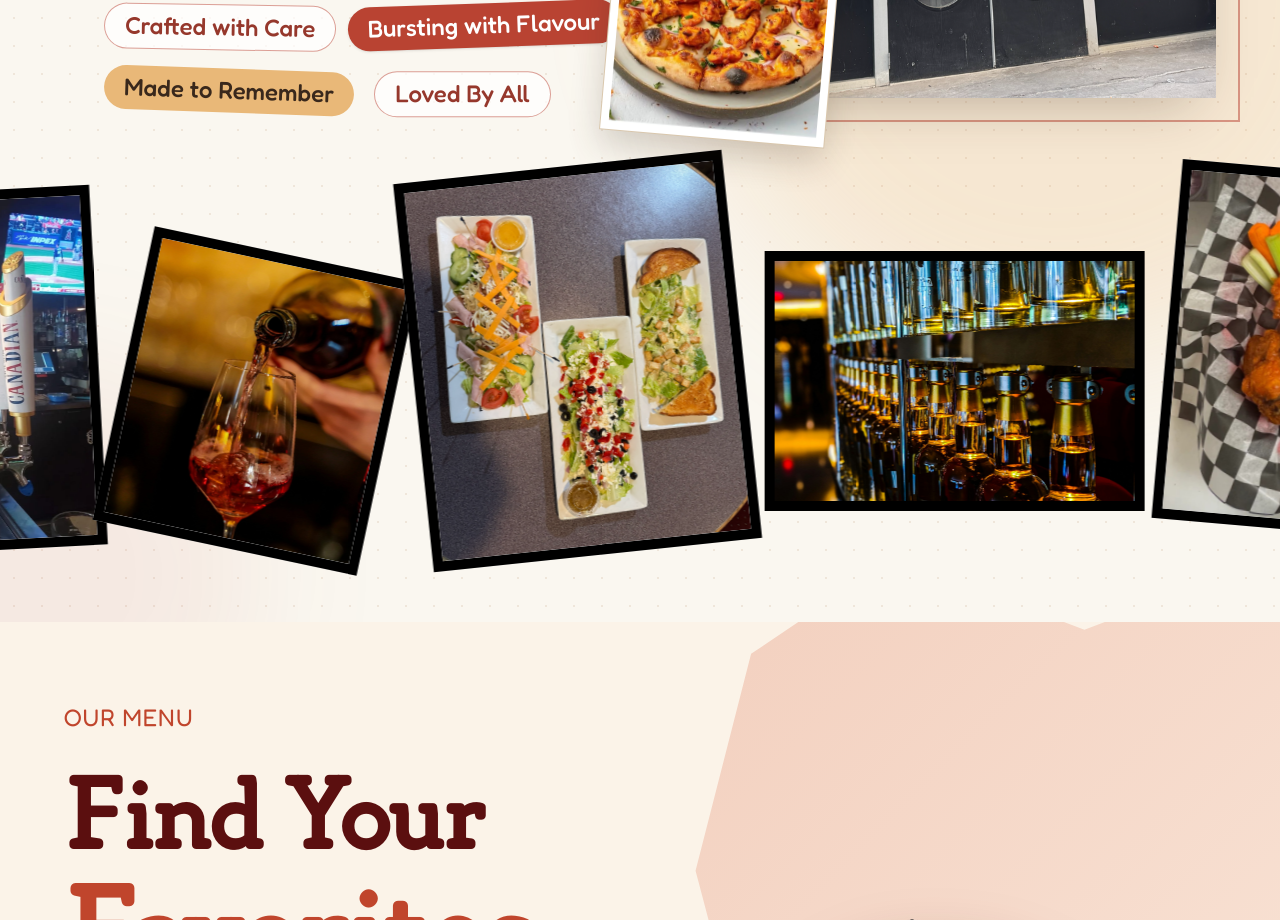
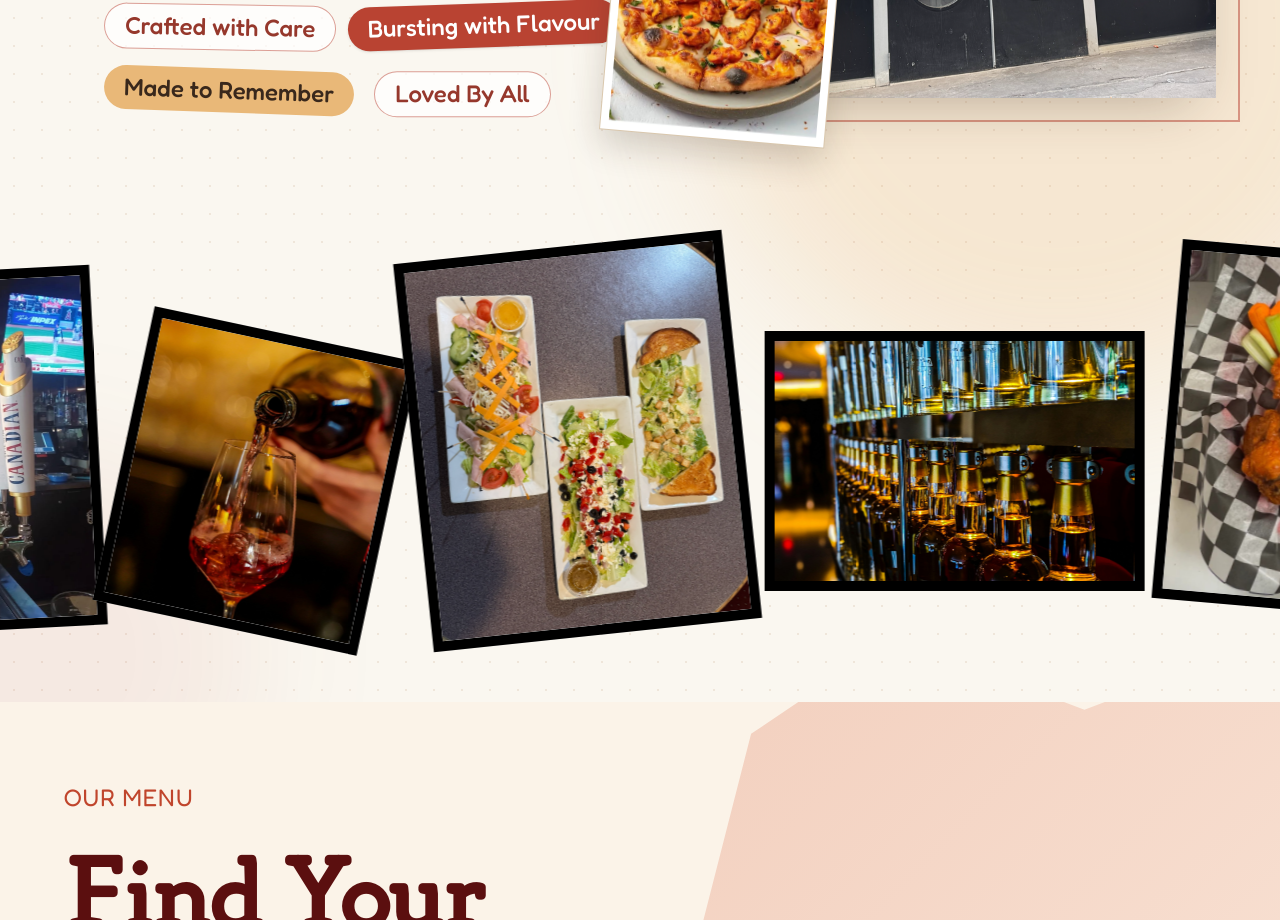
Before and after one commit to Arpit-mandhan-001/PocoLoco, a Next.js app: page / in a window 1280 px wide. Shown: the part 1440-2360 px from the top of the page. Built offline with nearby package versions, Linux system fonts and the light colour scheme.

Commit message:
fixed margin of marquee

```diff
--- a/src/components/AboutUs.tsx
+++ b/src/components/AboutUs.tsx
@@ -307,7 +307,7 @@ export default function AboutSection() {
           </motion.div>
         </motion.div>
       </div>
-      <div className="-mt-20">
+      <div className="">
         <ImageMarquee />
       </div>
     </section>
```
